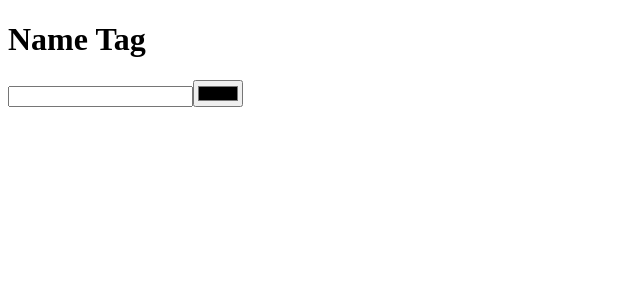
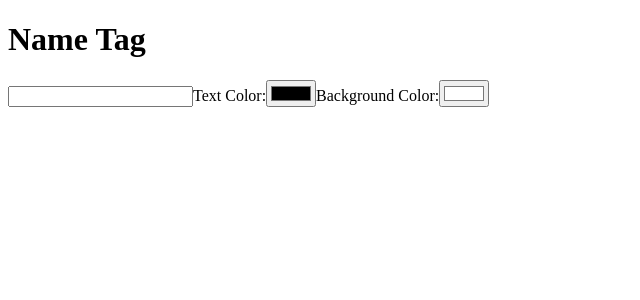
Before and after one commit to jwmcconnell/react-quiz, a React app: page / in a window 1280 px wide. Shown: the top 300 px of the page, without its empty margins (0-640 px from the left). Built offline with nearby package versions, Linux system fonts and the light colour scheme.

Commit message:
Add background color feature.

```diff
--- a/src/components/ColorSelector.js
+++ b/src/components/ColorSelector.js
@@ -1,12 +1,22 @@
 import React from 'react';
 import PropTypes from 'prop-types';
 
-const ColorSelector = ({ color, onChange }) => {
-  return <input type="color" name="color" onChange={onChange} value={color} />;
+const ColorSelector = ({ color, backgroundColor, onChange }) => {
+  return (
+    <>
+      <label>Text Color:
+        <input type="color" name="color" onChange={onChange} value={color} />
+      </label>
+      <label>Background Color:
+        <input type="color" name="backgroundColor" onChange={onChange} value={backgroundColor} />
+      </label>
+    </>
+  );
 };
 
 ColorSelector.propTypes = {
   color: PropTypes.string.isRequired,
+  backgroundColor: PropTypes.string.isRequired,
   onChange: PropTypes.func.isRequired
 };
 
--- a/src/components/Shape.js
+++ b/src/components/Shape.js
@@ -1,9 +1,9 @@
 import React from 'react';
 import PropTypes from 'prop-types';
 
-const Shape = ({ text, color }) => {
+const Shape = ({ text, color, backgroundColor }) => {
   return (
-    <div style={{ width: '100px', height: '100px', color: color }}>
+    <div style={{ width: '100px', height: '100px', color: color, backgroundColor: backgroundColor }}>
       <span>{text}</span>
     </div>
   );
@@ -11,7 +11,8 @@ const Shape = ({ text, color }) => {
 
 Shape.propTypes = {
   text: PropTypes.string.isRequired,
-  color: PropTypes.string.isRequired
+  color: PropTypes.string.isRequired,
+  backgroundColor: PropTypes.string.isRequired,
 };
 
 export default Shape;
--- a/src/containers/NameTag.js
+++ b/src/containers/NameTag.js
@@ -6,7 +6,8 @@ import Shape from '../components/Shape';
 class NameTag extends React.Component {
   state = {
     text: '',
-    color: '#000'
+    color: '#000000',
+    backgroundColor: '#FFFFFF'
   }
 
   onChange = e => {
@@ -14,13 +15,13 @@ class NameTag extends React.Component {
   }
 
   render() {
-    const { text, color } = this.state;
+    const { text, color, backgroundColor } = this.state;
     return (
       <>
         <h1>Name Tag</h1>
         <TextSelector text={text} onChange={this.onChange} />
-        <ColorSelector color={color} onChange={this.onChange} />
-        <Shape text={text} color={color} />
+        <ColorSelector color={color} backgroundColor={backgroundColor} onChange={this.onChange} />
+        <Shape text={text} color={color} backgroundColor={backgroundColor} />
       </>
     );
   }
```
